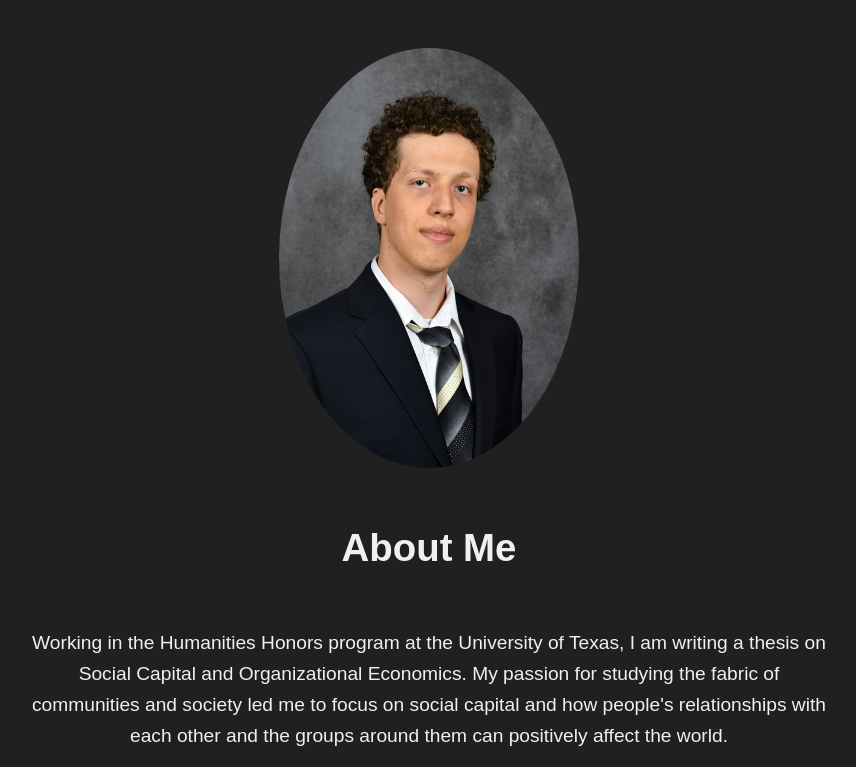
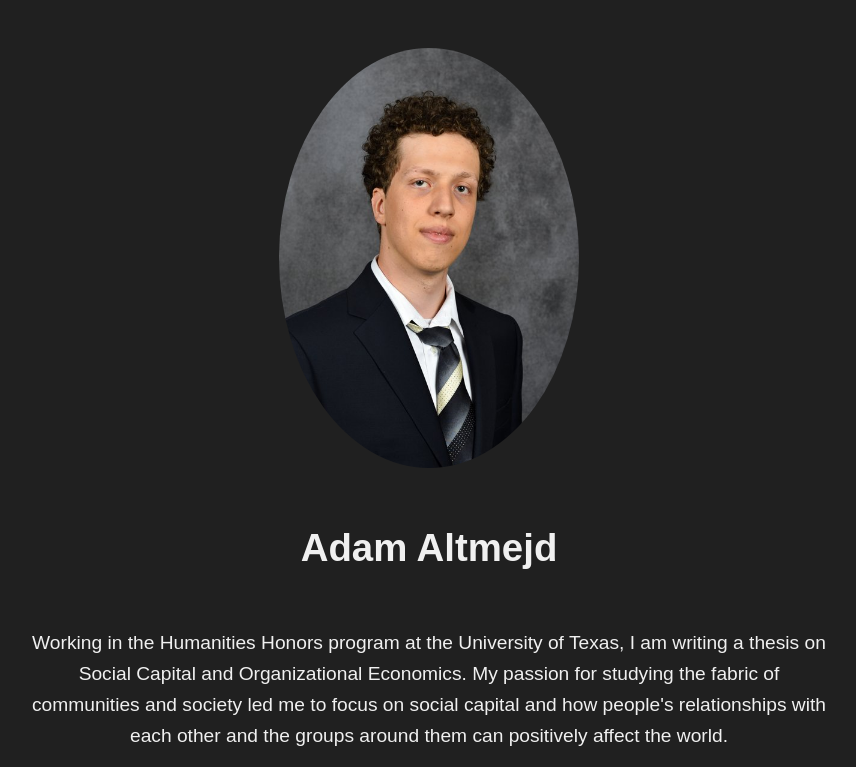
Before and after one commit to mmelass10/PersonalWebsite, a plain HTML site: page index.html in a window 1280 px wide. Shown: the top 767 px of the page, without its empty margins (211-1067 px from the left). Drawn offline with Linux system fonts and the light colour scheme.

Commit message:
Update index.html

```diff
--- a/index.html
+++ b/index.html
@@ -30,7 +30,7 @@
 		<table width="100%">
 		  <tr>
 		    <td align="center">
-		      <h1>About Me</h1>
+		      <h1>Adam Altmejd</h1>
 		    </td>
 		  </tr>
 		</table>
```
